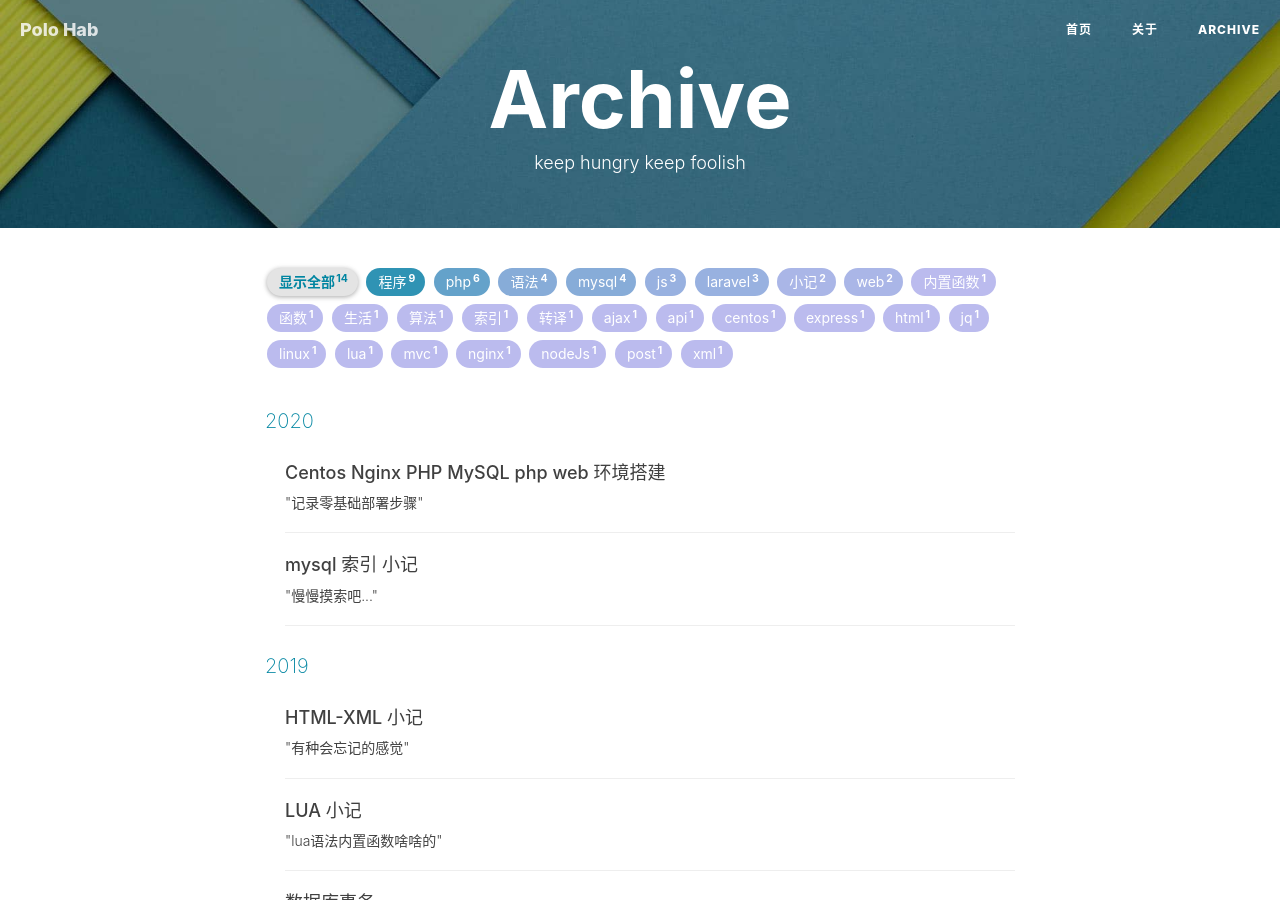
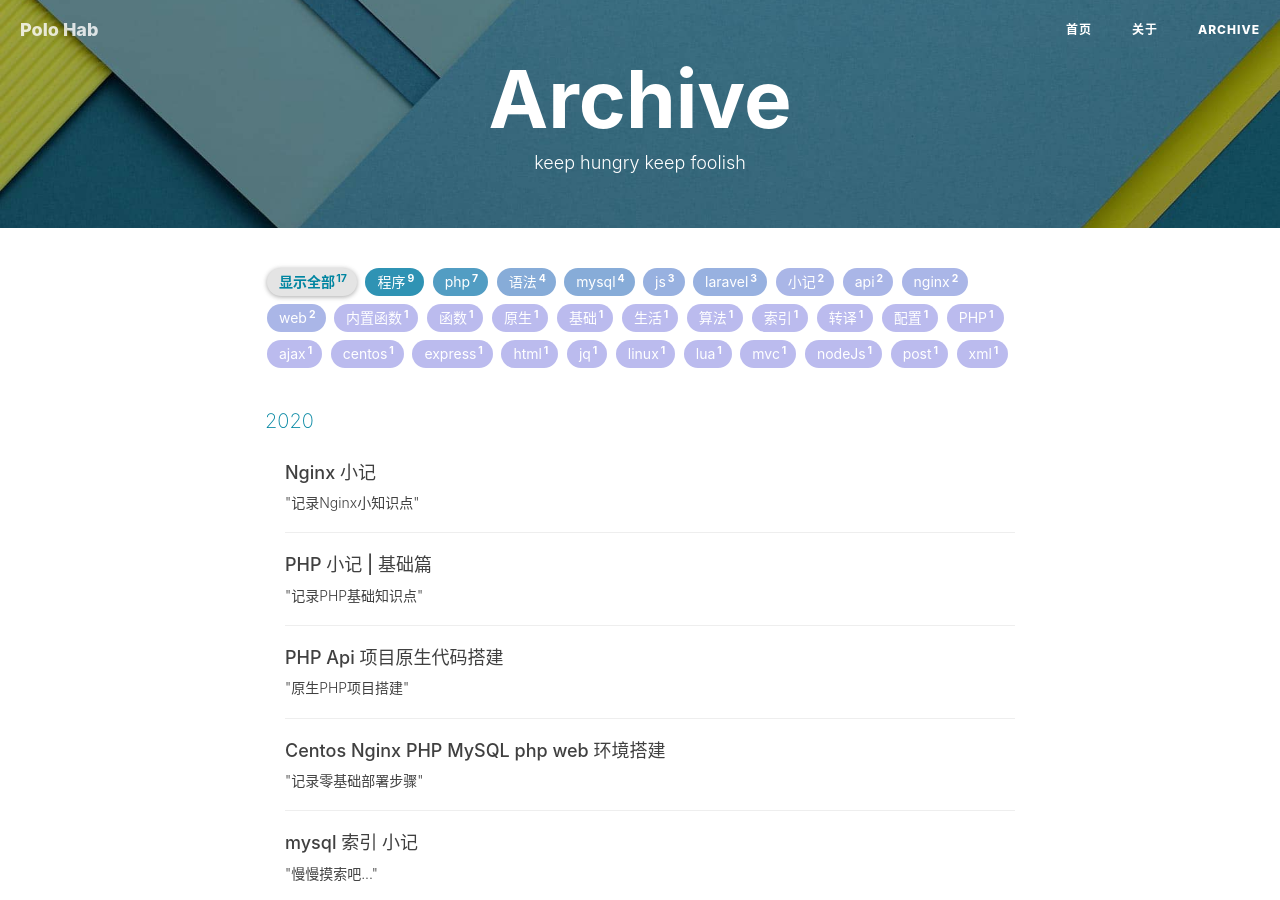
Before and after one commit to polo-Huang/polo-Huang.github.io, a Jekyll site: the page built from archive.html, in a window 1280 px wide and 900 px high. Built offline with Jekyll 4.4.1, drawn with Linux system fonts in a browser that asks for light colours; nearby versions of some CDN libraries; comment, search, counter and statistics services are not loaded; some of the changed lines change nothing that is shown.

Commit message:
edit post: - 2020-07-10-centos-nginx-php-mysql post: - 2020-07-16-nginx-notes - 2020-07-16-php-api - 2020-07-16-php-notes-basics

````diff
--- a/_posts/2020-07-10-centos-nginx-php-mysql.markdown
+++ b/_posts/2020-07-10-centos-nginx-php-mysql.markdown
@@ -96,7 +96,7 @@ drwxr-xr-x 2 root root 4096 10月  3 2019 default.d
 以上输出就是目录下的原始文件
 首先 `nginx.conf` 就是配置文件的入口文件
 我们可以使用 `cat` 命令查看文件内容
-可以深入研究一下[nginx配置详解](https://www.runoob.com/w3cnote/nginx-setup-intro.html)
+可以深入研究一下[nginx配置详解](https://www.runoob.com/w3cnote/nginx-setup-intro.html)，或者了解以下[nginx小记](/2020/07/16/nginx-notes/)
 
 下面我们可以做一些简单的配置
 *在不熟悉的情况下建议先将`nginx.conf`备份一份修改文件名为`nginx.conf.bak`进行备份，如果后面不知道自己不小心修改到了那些配置导致无法运行等问题时可以直接替换为默认配置*
--- /dev/null
+++ b/_posts/2020-07-16-nginx-notes.markdown
@@ -0,0 +1,36 @@
+---
+layout:     post
+title:      "Nginx 小记"
+subtitle:   "\"记录Nginx小知识点\""
+date:       2020-07-16 11:37:00
+author:     "Polo"
+header-img: "img/post-bg-2015.jpg"
+catalog: true
+tags:
+    - nginx
+    - 配置
+---
+
+> 小记
+
+## nginx.conf
+#### 变量
+假设客户端请求的url为`http://localhost/example`
++ `$uri`: `/example`
++ `$root`: 是项目代码安装目录
++ `$query_string`:
+
+#### 路由
+如何理解以下配置
+
+```
+location / {
+    try_files $uri $uri/ /index.php?$query_string;
+}
+```
+
++ `location /`: 客户端所有请求都会通过`/xxx`的方式请求到服务器，也就是说以上配置可以匹配到所有的请求
++ `try_files`: 会按照顺序在硬盘里尝试空格后所匹配到的文件
+   1. 如果存在名为 `/$root/example`（其中 $root 是项目代码安装目录）的文件，就直接把这个文件的内容发送给用户。
+   1. 如果存在`$root/example/`的目录则返回目录默认入口文件如`index.php`
+   1. 最后就会 fall back 到 try_files 的最后一个选项 `/index.php`，发起一个内部 “子请求”，也就是相当于 nginx 发起一个 HTTP 请求到 `http://localhost/index.php`。
--- /dev/null
+++ b/_posts/2020-07-16-php-api.markdown
@@ -0,0 +1,290 @@
+---
+layout:     post
+title:      "PHP Api 项目原生代码搭建"
+subtitle:   "\"原生PHP项目搭建\""
+date:       2020-07-16 9:49:00
+author:     "Polo"
+header-img: "img/post-bg-2015.jpg"
+catalog: true
+tags:
+    - PHP
+    - api
+    - 原生
+---
+
+> 小记
+
+## 原生PHP项目
+日常开发中常用成熟稳定的框架进行项目开发，而回归原生是为了
++ 更加深入理解PHP的基础知识，提升对PHP这门语言的理解能力让基础知识更加扎实也是为了之后学习更多框架时可以更加快速的上手。
++ 在开发一些业务简单层级清晰的项目时可以减少多余代码时项目结构更加简洁容易维护
+下面让我们一起学习如何使用原生PHP搭建一套完整的Api项目，可参考[PHP环境搭建](/2020/07/10/centos-nginx-php-mysql/)以便阅读以下内容
+
+## 搭建Api项目目录结构
+通过[PHP环境搭建](/2020/07/10/centos-nginx-php-mysql/)搭建的基础目录进行拓展
+
++ configs `配置文件目录`
+   + code.php `状态码`
+   + config.php `基础配置`
+   + roles.php `权限`
+   + routes.php `路由`
++ control `业务逻辑控制器目录`
+   + ctl_index.php `主控制器`
+   + ctl_user.php `用户相关`
++ core `核心文件目录`
+   + db.php `数据库类`
+   + init.php `初始化文件`
+   + log.php `日志调试`
+   + roles.php `权限控制`
+   + utils.php `公用函数`
++ index.php `入口文件: 转发请求`
+
+## 路由封装分发请求
+根据[`MVC`](https://baike.baidu.com/item/MVC%E6%A1%86%E6%9E%B6/9241230?fromtitle=mvc&fromid=85990&fr=aladdin)的设计理念，我们把业务逻辑这一层独立出来将请求中的url信息进行解析转发到`control`目录下的指定类中指定的方法，这样便于我们的开发和后期的维护
+#### 路由分发
+首先我们需要配置`nginx.conf`使得请求在没有命中文件时转发到根目录下的`index.php`入口文件
+
+```
+server {
+    ...
+    root         /data/html;
+    ...
+    index index.php index.html;
+
+    location / {
+        try_files $uri $uri/ /index.php?$query_string;
+    }
+
+    location ~ \.php$  {
+        fastcgi_pass   127.0.0.1:9000;
+        fastcgi_index  index.php;
+
+        fastcgi_param SCRIPT_FILENAME           $document_root$fastcgi_script_name;
+        include        fastcgi_params;
+    }
+
+    ...
+}
+```
+
+在`location /`里添加`try_files $uri $uri/ /index.php?$query_string;`，语法解释可参考[Nginx 小记](/2020/07/16/nginx-notes/#路由)
+下面以`/user/info/?id=1`为例，这是根据用户id获取用户信息的接口请求url，我们需要将这条url指向到`/control/ctl_user.php`中的`info`方法
+
+```
+<?php
+require './core/init.php';
+into_controller();
+```
+
+`index.php`的内容很简单，引入`init.php`文件，并执行`into_controller`方法
+
+```
+function into_controller()
+{
+    // 获取路由信息
+    $routes = explode("/", $_SERVER['REQUEST_URI']);
+    try {
+        // 获取控制器信息
+        $ctl = preg_replace("/[^0-9a-z_]/i", "", isset($routes[1]) ? $routes[1] : "");
+        $ctl = "ctl_".($ctl == "" ? $ctl = 'index' : $ctl);
+        // 获取方法名
+        $func = preg_replace("/[^0-9a-z_]/i", "", isset($routes[2]) ? $routes[2] : "");
+        $func = $func == "" ? $func = 'index' : $func;
+        // 拼接出控制器文件完整信息
+        $path_file = PATH_CONTROL.'/'.$ctl.'.php';
+
+        // 判断控制器文件是否存在，否throw错误信息
+        if (file_exists($path_file)) {
+            // 引入控制器文件
+            require $path_file;
+        } else {
+            throw new Exception("Contrl {$ctl}--{$path_file} is not exists!");
+        }
+        // 判断控制器文件中声明的类与方法是否存在
+        if (method_exists($ctl, $func) === true) {
+            // 权限控制
+            roles::auth($ctl, $func);
+            // 调用类与方法
+            $instance = new $ctl();
+            $instance->$func();
+        } else {
+            // throw new Exception("Method {$ctl}::{$func}() is not exists!");
+            log::error("init.php run_controller() error: Method {$ctl}::{$func}() is not exists! url: {$_SERVER['REQUEST_URI']}");
+            utils::abort(404);
+        }
+    } catch (Exception $e) {
+        // 捕获到错误时打印日志
+        log::error("init.php run_controller() error: {$e->getMessage()} url: {$_SERVER['REQUEST_URI']}");
+        // 中止程序并向客户端返回状态码
+        utils::abort(500);
+    }
+}
+```
+以上代码涉及到[打印日志](#调试日志)与[中止程序](#中止程序)，详细如下文
+#### 权限控制
+进入到指定的方法之前会先调用`roles::auth`方法，我们可以在这里进行权限的统一控制
+`/core/roles.php`
+这里通过在`into_controller`方法中获取到的`ctl`控制器信息与`func`方法名查找路由配置中是否设置了对应的权限类型，根据权限类型进行对应的业务逻辑判断，只要有一条权限不满足要求则返回403状态码
+
+```
+<?php
+if( !defined('CORE') ) exit('Request Error!');
+/**
+ * 权限控制类
+ */
+class roles
+{
+    public static function auth($ctl, $func)
+    {
+        $routes = $GLOBALS['config']['routes'];
+        // 先判断控制器层是否有权限控制
+        if (isset($routes['ctl'][$ctl])) {
+            self::roleVerify($routes['ctl'][$ctl]);
+        }
+        // 再判断具体方法
+        $func_uri = "{$ctl}/{$func}";
+        if (isset($routes['func'][$func_uri])) {
+            self::roleVerify($routes['func'][$func_uri]);
+        }
+    }
+
+    /**
+     * 权限控制
+     */
+    private static function roleVerify($roles)
+    {
+        $forbidden = true;
+        foreach ($roles as $role) {
+            switch ($role) {
+                case 'login':
+                    // 判断是否有登录权限
+                    if (0) {
+                        $forbidden = false;
+                    }
+                    break;
+            }
+            // 只要有一条权限不足直接跳出循环
+            if ($forbidden) break;
+        }
+        if ($forbidden) {
+            utils::abort(403);
+        }
+    }
+    /**
+     * End
+     */
+}
+
+
+```
+
+`/configs/routes.php`
+
+```
+<?php
+/**
+ * 路由权限控制
+ */
+
+$GLOBALS['config']['routes'] = [
+    'ctl' => [
+        'ctl_user' => ['login'],
+    ],
+    'func' => [
+        'ctl_index/index' => ['login']
+    ]
+];
+```
+
+## 接口鉴权
+
+## 统一请求与响应规范
+在`core`目录下创建一个`utils.php`文件作为提供公用函数的类，在`utils`类中创建统一请求与响应标准的方法
+#### 响应格式
+因为该项目模板为`Api`所以响应格式为`application/json`,在后面`中止程序`命令中也统一返回`json`字符串。
+
+```
+<?php
+if (!defined('CORE')) exit('Request Error!');
+/**
+ * 公用类
+ */
+class utils
+{
+    /**
+     * HTTP类函数
+     */
+    // 判断状态码
+    public static function get_state_hs($code)
+    {
+        $hs = ceil(intval($code) / 100);
+        return $hs;
+    }
+
+    public static function response($code, $data, $fails_code = 0)
+    {
+        $response = [
+            'code' => $code,
+            'data' => $data
+        ];
+
+        // 错误时返回错误信息
+        if (self::get_state_hs($code) != HS_SUCCESS) {
+            $response['fails_code'] = $fails_code;
+        }
+
+        header('Content-Type: application/json; charset=utf-8');
+        echo json_encode($response);
+        die();
+    }
+
+    ...
+}
+```
+
+#### 状态码
+在响应的`json`数据中`code`值代表请求的状态码
+
+状态码|描述
+--|:--:
+200|更新/获取资源成功
+403|无权限调用接口
+404|资源不存在
+500|服务器发生错误
+
+#### 错误码
+在状态码的基础上定义错误码，当状态码不等于200~299时，响应数据中增加错误码的返回，如`3000`用户名或密码错误等。
+
+<!-- ## Model层封装   -->
+
+## 其他
+#### 调试日志
+上面用到的`log::error`使用的是[`error_log`]()函数，这里将函数封装起来是可以方便后续给调试日志添加逻辑
+
+```
+<?php
+if( !defined('CORE') ) exit('Request Error!');
+/**
+ * 调试日志类
+ */
+class log
+{
+    //
+    public static function error($message)
+    {
+        error_log($message, 0);
+    }
+}
+```
+
+#### 中止程序
+在`utils`类中封装中止程序方便在一些业务逻辑中直接向客户端输错状态码
+
+```
+...
+    public static function abort($code)
+    {
+        self::response($code, []);
+    }
+...
+```
--- /dev/null
+++ b/_posts/2020-07-16-php-notes-basics.markdown
@@ -0,0 +1,34 @@
+---
+layout:     post
+title:      "PHP 小记 | 基础篇"
+subtitle:   "\"记录PHP基础知识点\""
+date:       2020-07-16 11:05:00
+author:     "Polo"
+header-img: "img/post-bg-2015.jpg"
+catalog: true
+tags:
+    - php
+    - 基础
+---
+
+> 小记
+
+## 变量
+#### 超级变量
+PHP中预定义了几个超级全局变量（superglobals） ，这意味着它们在一个脚本的全部作用域中都可用。 你不需要特别说明，就可以在函数及类中使用。
+PHP 超级全局变量列表:
+
++ $GLOBALS
++ $_SERVER
++ $_REQUEST
++ $_POST
++ $_GET
++ $_FILES
++ $_ENV
++ $_COOKIE
++ $_SESSION
+
+使用`$_SESSION`可能会有以下报错
+> Undefined variable: _SESSION
+
+错误的原因是php session没有开启造成的结果。在使用变量之前使用`session_start()`函数开启session就可以了,或者在`php.ini`里把`session.auto_start = 0`设置为`session.auto_start = 1`。
````
